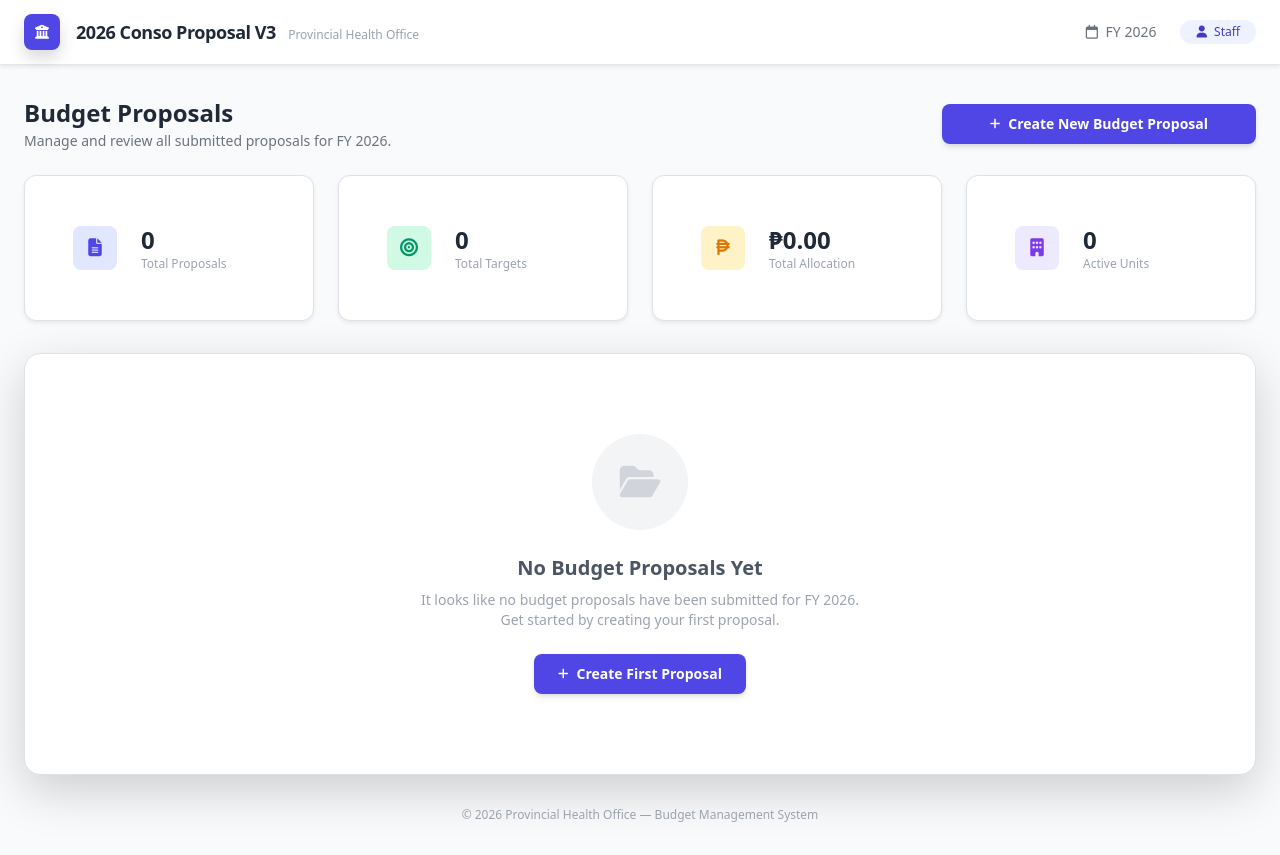
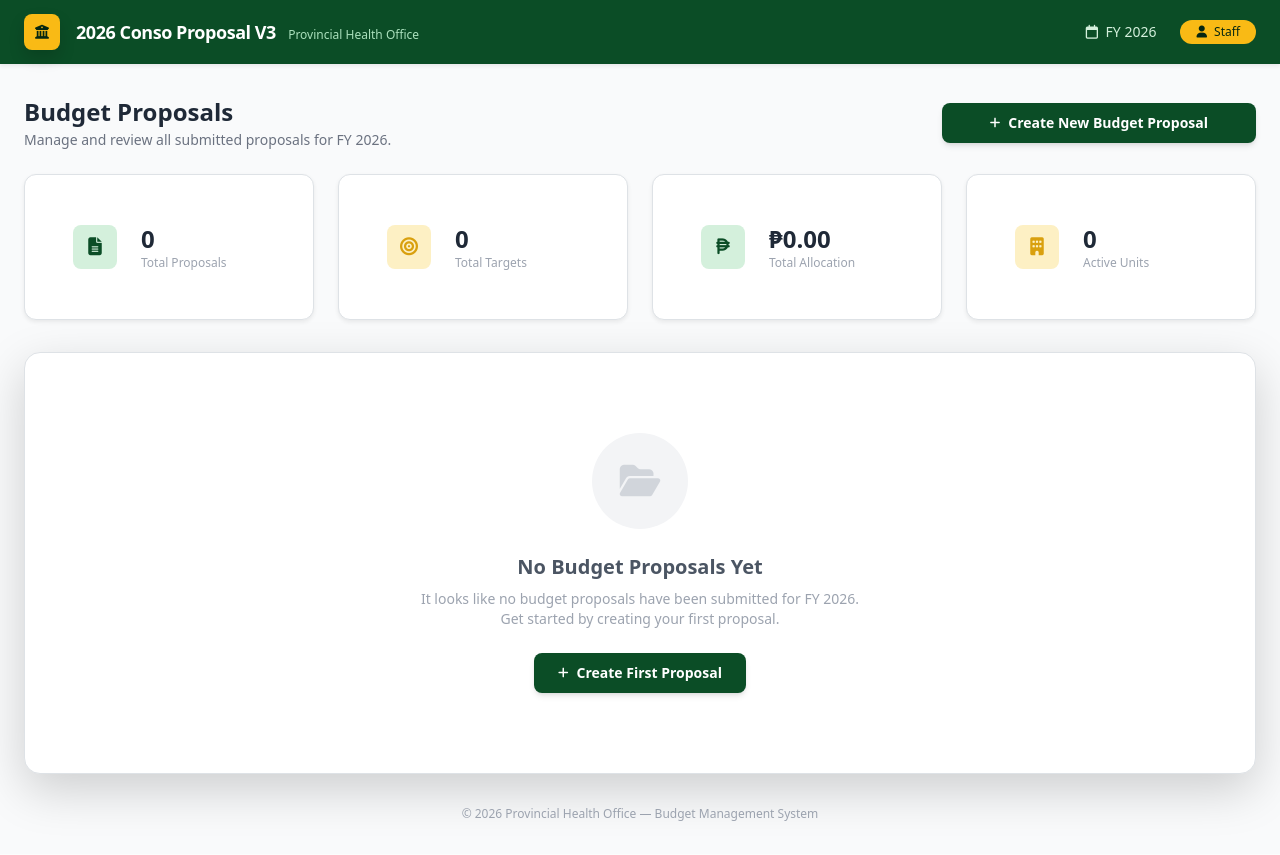
Before and after one commit to PaelMacalinao/PHO_BUDGETING, a PHP site: page / in a window 1280 px wide. After the commit the page ends 821 px from the top, so only its background shows below. Run offline with PHP 8.4, Linux system fonts and the light colour scheme; data that the repository does not hold is empty; some libraries are stand-ins or nearby versions.

Commit message:
Design updated

```diff
--- a/index.php
+++ b/index.php
@@ -62,7 +62,8 @@ sort($expenses);
             theme: {
                 extend: {
                     colors: {
-                        brand: {50:'#eef2ff',100:'#e0e7ff',200:'#c7d2fe',300:'#a5b4fc',400:'#818cf8',500:'#6366f1',600:'#4f46e5',700:'#4338ca',800:'#3730a3',900:'#312e81'},
+                        brand: {50:'#f0faf3',100:'#d4f0dc',200:'#aae0bc',300:'#72c990',400:'#3fb068',500:'#14864a',600:'#0b4d26',700:'#093f1f',800:'#073218',900:'#052611'},
+                        gold: {50:'#fef9e7',100:'#fdf0c4',200:'#fbe59d',300:'#f9d875',400:'#f9c93e',500:'#f9ba15',600:'#d9a00e',700:'#b3830b'},
                     }
                 }
             }
@@ -82,43 +83,36 @@ sort($expenses);
     <script src="https://cdn.jsdelivr.net/npm/sweetalert2@11"></script>
 
     <style>
-        /* Bootstrap resets that conflict with Tailwind — scope to DataTables only */
-        .dataTables_wrapper .dataTables_filter input {
-            font-size: .875rem;
-        }
-        .dataTables_wrapper .dataTables_length select {
-            font-size: .875rem;
-        }
+        /* PHO Brand Theme — Provincial Health Office */
+        .bg-custom-green { background-color: #0b4d26; }
+
+        .dataTables_wrapper .dataTables_filter input { font-size: .875rem; }
+        .dataTables_wrapper .dataTables_length select { font-size: .875rem; }
+
         table.dataTable thead th {
-            font-size: .75rem; text-transform: uppercase; letter-spacing: .05em; color: #6b7280;
+            font-size: .75rem; text-transform: uppercase; letter-spacing: .05em;
+            color: #fff !important; background: #0b4d26 !important;
+            border-bottom: 2px solid #093f1f !important;
+            padding: .85rem .5rem;
         }
         table.dataTable tbody td { font-size: .875rem; vertical-align: middle; }
-        table.dataTable tbody tr:hover { background: #f5f3ff !important; }
+        table.dataTable tbody tr:hover { background: #f0faf3 !important; }
 
-        /* Active page button — brand indigo */
         .dataTables_wrapper .pagination .page-item.active .page-link {
-            background-color: #4f46e5 !important;
-            border-color: #4f46e5 !important;
-            color: #fff !important;
+            background-color: #0b4d26 !important; border-color: #0b4d26 !important; color: #fff !important;
         }
         .dataTables_wrapper .pagination .page-link {
-            color: #4f46e5;
-            border-radius: .375rem;
-            margin: 0 2px;
-            font-size: .85rem;
+            color: #0b4d26; border-radius: .375rem; margin: 0 2px; font-size: .85rem;
         }
         .dataTables_wrapper .pagination .page-link:hover {
-            background-color: #eef2ff;
-            border-color: #c7d2fe;
+            background-color: #f0faf3; border-color: #aae0bc;
         }
         .dataTables_wrapper .dataTables_info { font-size: .8rem; color: #9ca3af; }
 
-        /* Prevent Bootstrap from resetting all Tailwind typography */
         .dt-bootstrap5 { font-family: inherit; }
 
-        /* scrollbar */
-        ::-webkit-scrollbar{width:6px}
-        ::-webkit-scrollbar-thumb{background:#c7d2fe;border-radius:4px}
+        ::-webkit-scrollbar { width: 6px; }
+        ::-webkit-scrollbar-thumb { background: #aae0bc; border-radius: 4px; }
     </style>
 </head>
 
@@ -127,20 +121,20 @@ sort($expenses);
 <!-- ═══════════════════════════════════════════
      TOP NAV
      ═══════════════════════════════════════════ -->
-<nav class="bg-white border-b border-gray-200 shadow-sm sticky top-0 z-50">
+<nav class="bg-brand-600 shadow-sm sticky top-0 z-50">
     <div class="max-w-7xl mx-auto px-4 sm:px-6 lg:px-8 flex items-center justify-between h-16">
         <div class="flex items-center gap-3">
-            <div class="bg-brand-600 text-white w-9 h-9 rounded-lg flex items-center justify-center text-sm font-bold shadow">
+            <div class="bg-gold-500 text-brand-900 w-9 h-9 rounded-lg flex items-center justify-center text-sm font-bold shadow">
                 <i class="fa-solid fa-building-columns"></i>
             </div>
             <div>
-                <span class="text-lg font-semibold text-gray-800 tracking-tight">2026 Conso Proposal V3</span>
-                <span class="hidden sm:inline text-xs text-gray-400 ml-2">Provincial Health Office</span>
+                <span class="text-lg font-semibold text-white tracking-tight">2026 Conso Proposal V3</span>
+                <span class="hidden sm:inline text-xs text-brand-200 ml-2">Provincial Health Office</span>
             </div>
         </div>
-        <div class="flex items-center gap-4 text-sm text-gray-500">
+        <div class="flex items-center gap-4 text-sm text-brand-100">
             <span class="hidden md:inline"><i class="fa-regular fa-calendar mr-1"></i> FY 2026</span>
-            <span class="bg-brand-50 text-brand-700 px-3 py-1 rounded-full text-xs font-medium">
+            <span class="bg-gold-500 text-brand-900 px-3 py-1 rounded-full text-xs font-medium">
                 <i class="fa-solid fa-user mr-1"></i> Staff
             </span>
         </div>
@@ -159,7 +153,7 @@ sort($expenses);
             <p class="text-sm text-gray-500 mt-0.5">Manage and review all submitted proposals for FY 2026.</p>
         </div>
         <a href="create.php"
-           class="inline-flex items-center gap-2 px-5 py-2.5 rounded-lg bg-brand-600 text-white text-sm font-semibold hover:bg-brand-700 transition shadow-md whitespace-nowrap">
+           class="inline-flex items-center gap-2 px-5 py-2.5 rounded-lg bg-brand-600 text-white text-sm font-semibold hover:bg-brand-700 hover:ring-2 hover:ring-gold-500 transition shadow-md whitespace-nowrap">
             <i class="fa-solid fa-plus text-xs"></i> Create New Budget Proposal
         </a>
     </div>
@@ -176,7 +170,7 @@ sort($expenses);
             </div>
         </div>
         <div class="bg-white rounded-xl border border-gray-100 shadow-sm p-5 flex items-center gap-4">
-            <div class="bg-emerald-100 text-emerald-600 w-11 h-11 rounded-lg flex items-center justify-center">
+            <div class="bg-gold-100 text-gold-600 w-11 h-11 rounded-lg flex items-center justify-center">
                 <i class="fa-solid fa-bullseye text-lg"></i>
             </div>
             <div>
@@ -185,7 +179,7 @@ sort($expenses);
             </div>
         </div>
         <div class="bg-white rounded-xl border border-gray-100 shadow-sm p-5 flex items-center gap-4">
-            <div class="bg-amber-100 text-amber-600 w-11 h-11 rounded-lg flex items-center justify-center">
+            <div class="bg-brand-100 text-brand-600 w-11 h-11 rounded-lg flex items-center justify-center">
                 <i class="fa-solid fa-peso-sign text-lg"></i>
             </div>
             <div>
@@ -194,7 +188,7 @@ sort($expenses);
             </div>
         </div>
         <div class="bg-white rounded-xl border border-gray-100 shadow-sm p-5 flex items-center gap-4">
-            <div class="bg-violet-100 text-violet-600 w-11 h-11 rounded-lg flex items-center justify-center">
+            <div class="bg-gold-100 text-gold-600 w-11 h-11 rounded-lg flex items-center justify-center">
                 <i class="fa-solid fa-building text-lg"></i>
             </div>
             <div>
@@ -240,7 +234,7 @@ sort($expenses);
         <div class="px-6 pb-6 pt-2 overflow-x-auto">
             <table id="proposalsTable" class="w-full text-left">
                 <thead>
-                    <tr class="border-b border-gray-200">
+                    <tr class="bg-custom-green text-white">
                         <th class="py-3 px-2">ID</th>
                         <th class="py-3 px-2">Program / Project / Activity</th>
                         <th class="py-3 px-2">Unit</th>
@@ -288,7 +282,7 @@ sort($expenses);
                 It looks like no budget proposals have been submitted for FY 2026. Get started by creating your first proposal.
             </p>
             <a href="create.php"
-               class="inline-flex items-center gap-2 px-6 py-2.5 rounded-lg bg-brand-600 text-white text-sm font-semibold hover:bg-brand-700 transition shadow-md">
+               class="inline-flex items-center gap-2 px-6 py-2.5 rounded-lg bg-brand-600 text-white text-sm font-semibold hover:bg-brand-700 hover:ring-2 hover:ring-gold-500 transition shadow-md">
                 <i class="fa-solid fa-plus text-xs"></i> Create First Proposal
             </a>
             <?php if (isset($dbError)): ?>
```
Also changed, not shown: create.php (+30 -33 lines).
